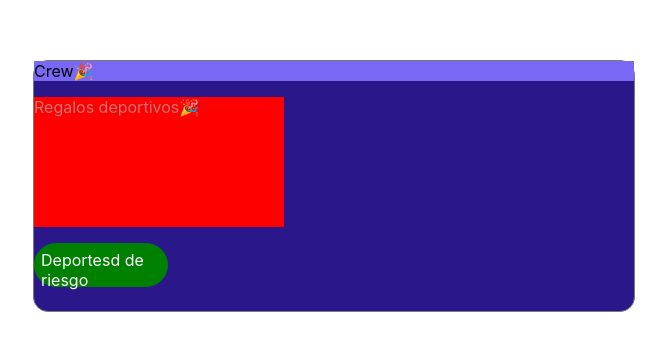
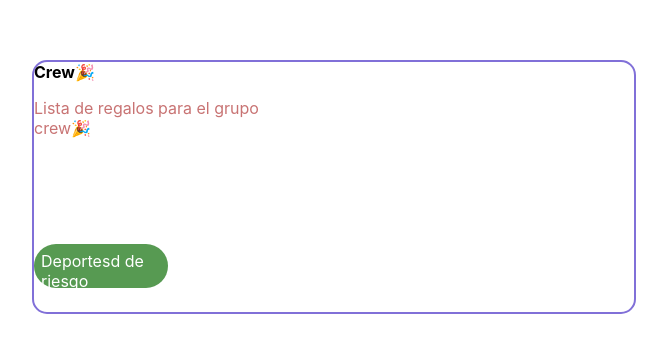
Before and after one commit to CesarDavidMorenR/gift-list-nuwe, a React (Create React App) app: page / in a window 1280 px wide. Shown: the part 190-542 px from the top of the page, without its empty margins (306-973 px from the left). Built offline with nearby package versions, Linux system fonts and the light colour scheme.

Commit message:
Asign Color Using imageresizer.com/color-picker

```diff
--- a/src/App.css
+++ b/src/App.css
@@ -1,18 +1,22 @@
 .cardsContainer {
-  background-color: rgb(42, 23, 137);
+  background-color: white;
   display:block;
   margin: 250px auto;
   width: 600px;
   height: 250px;
-  border: 1px solid rgb(124, 122, 122);
+  border: 2px solid #8170D8;
   border-radius: 15px;
+}
+
+.cardsContainer:hover{
+  background-color: #DCD5FF;
 }
 
 /* Tag Styles */
 
 .tag{
 
-  background-color: green;
+  background-color: #579A52;
   color: white;
   border-radius: 50px;
   padding: 7px;
@@ -25,7 +29,7 @@
 /* Header Style */
 
 .header {
-  background-color:rgb(121, 104, 246);
+  font-weight: bold;
 }
 
 /* Description Styles */
@@ -34,6 +38,6 @@
   color: rgb(200, 115, 115);
   height: 130px;
   width: 250px;
-  background-color: red;
+
 
 }
--- a/src/components/Description.js
+++ b/src/components/Description.js
@@ -4,7 +4,7 @@ import React from "react";
 export const Description = () => {
   return (
     <p className="decription">
-      Regalos deportivos🎉
+      Lista de regalos para el grupo crew🎉
     </p>
   )
 };
```
